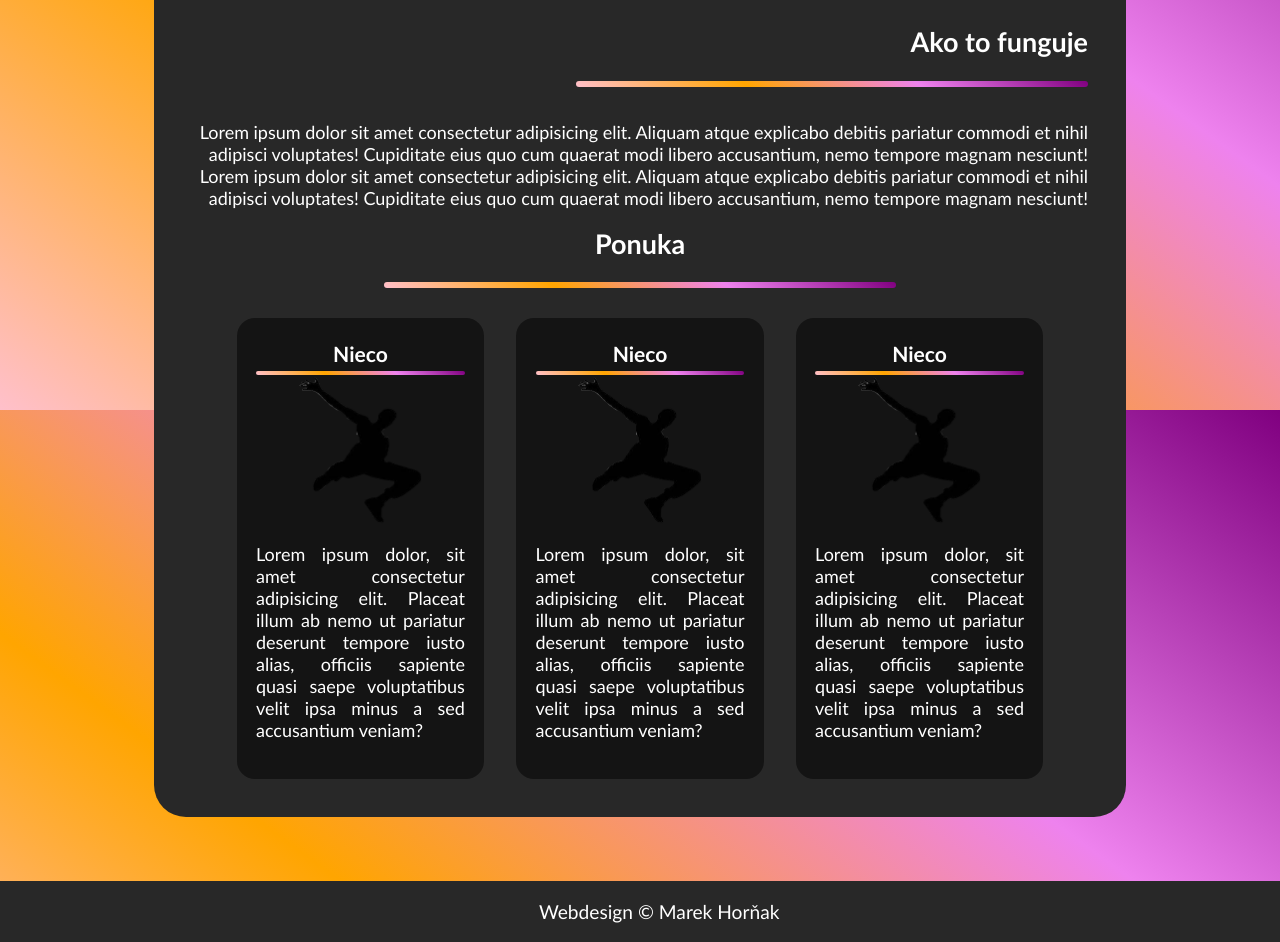
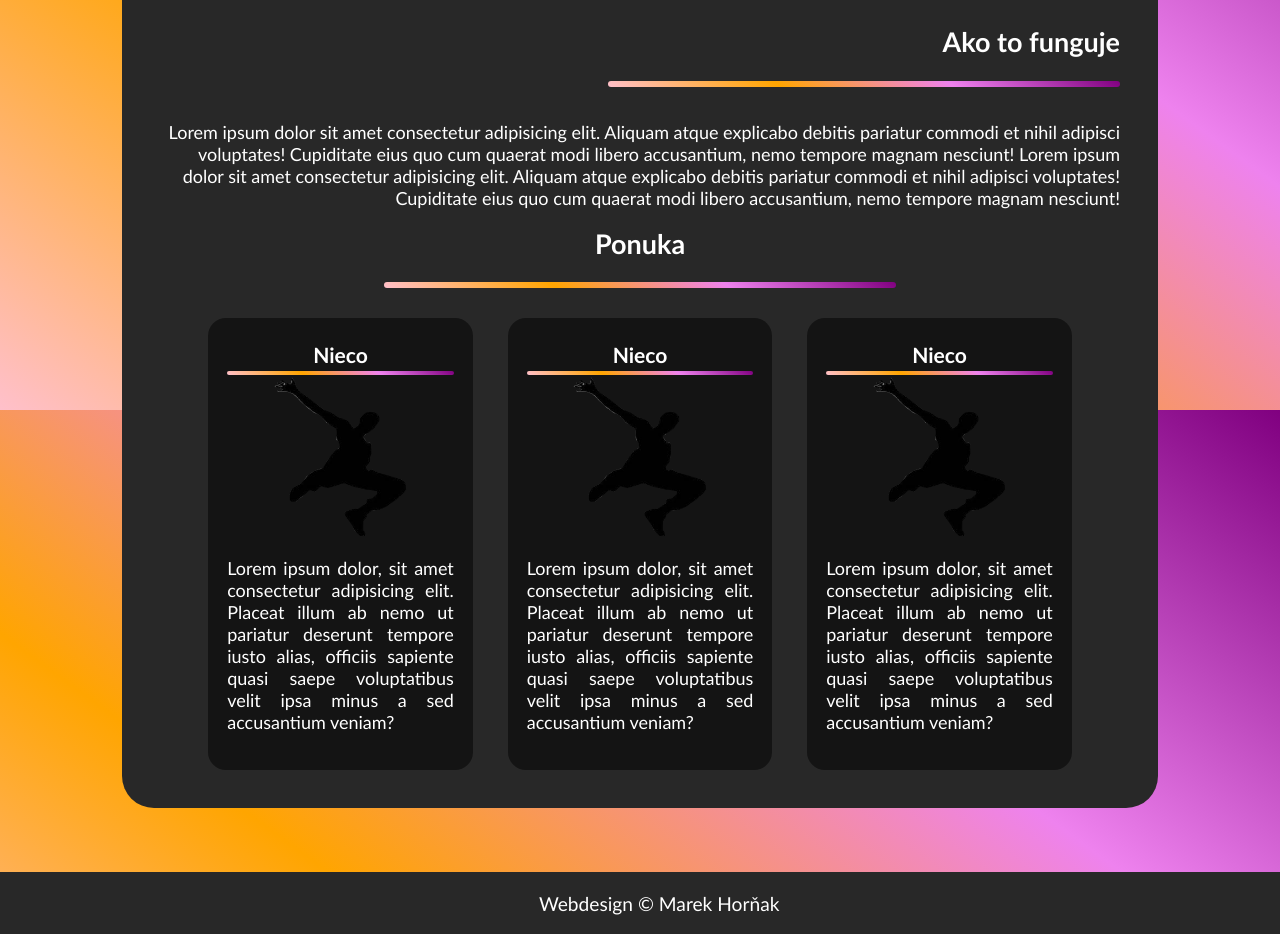
Before and after one commit to maromanparkour/amavet, a plain HTML site: page index.html in a window 1280 px wide. Shown: the part 1190-2132 px from the top of the page. Drawn offline with Linux system fonts and the light colour scheme.

Commit message:
Add files via upload

```diff
--- a/layout.scss
+++ b/layout.scss
@@ -97,7 +97,7 @@ main {
     }
     .cards {
         display: grid;
-        grid-template-columns: repeat(auto-fit, minmax(200px, 1fr));
+        grid-template-columns: repeat(auto-fit, minmax(190px, 1fr));
         grid-template-rows: auto;
         column-gap: 4%;
         row-gap: 2%;
@@ -157,7 +157,7 @@ header, footer {
 
 @media screen and (min-width: 600px) {
     main {
-        width: 75vw;
+        width: 85vw;
         font-size: large;
     }
     footer {
@@ -167,7 +167,7 @@ header, footer {
 
 @media screen and (min-width: 950px) {
     main {
-        width: 70vw;
+        width: 75vw;
         font-size: large;
     }
 }
```
Also changed, not shown: layout.css.
